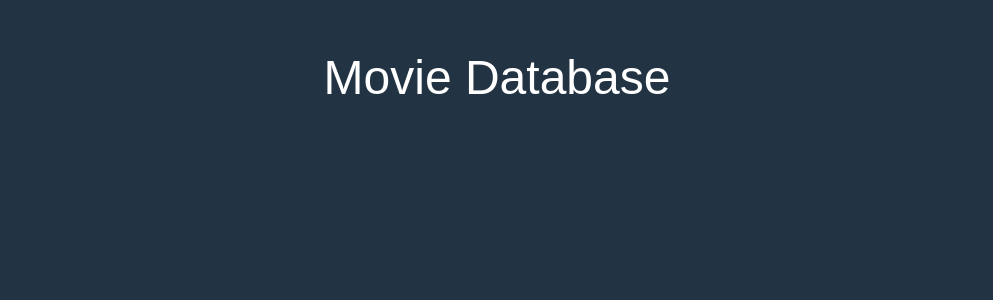
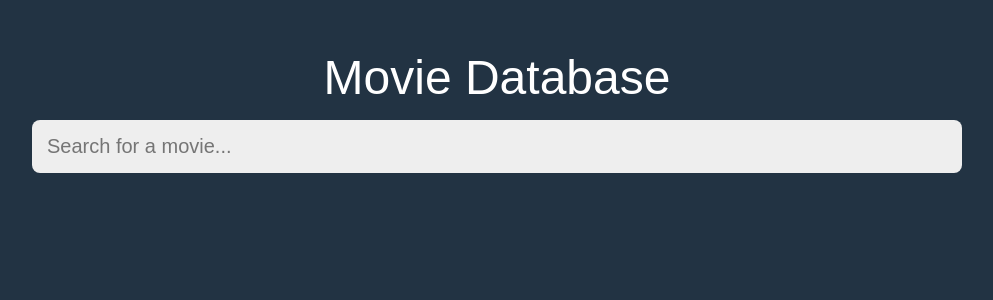
Before and after one commit to pankhuri-52/MovieDB, a React (Create React App) app in the folder moviedb/: page / in a window 1280 px wide. Shown: the top 300 px of the page, without its empty margins (143-1136 px from the left). Built offline with nearby package versions, Linux system fonts and the light colour scheme.

Commit message:
Search-Bar ready with styling

```diff
--- a/moviedb/src/App.js
+++ b/moviedb/src/App.js
@@ -1,4 +1,5 @@
 import React from 'react';
+import Search from './components/Search';
 
 function App() {
   return (
@@ -6,6 +7,12 @@ function App() {
       <header>
        <h1>Movie Database</h1>
       </header>
+      <main>
+        {/*  Search component for searching the movies */}
+        <Search />
+        {/* Results component for the results of the movies shown */}
+        {/* Popup component for the details of every movie */}
+      </main>
     </div>
   );
 }
--- /dev/null
+++ b/moviedb/src/components/Search.js
@@ -0,0 +1,10 @@
+import React from 'react';
+
+const Search = () => {
+    return (
+        <section className="searchbox-wrap">
+           <input type="text" placeholder="Search for a movie..." className="searchbox"/>
+        </section>
+    )
+}
+export default Search;
--- a/moviedb/src/index.css
+++ b/moviedb/src/index.css
@@ -19,3 +19,36 @@ header h1 {
   font-weight: 500;
   text-align: center;
 }
+
+main{
+  width: 100%;
+  max-width: 960px;
+  margin: 0 auto;
+}
+
+section {
+  padding : 15px;
+}
+
+.searchbox {
+  display: block;
+  width : 100%;
+  padding : 15px;
+
+  border: none;
+  outline: none;
+  background: none;
+
+  background-color: #EEE;
+  border-radius: 8px;
+
+  color : #53565A;
+  font-size: 20px;
+  font-weight: 300;
+
+  transition: 0.4s ease-out;
+}
+
+.searchbox:focus {
+  box-shadow: 0px 0px 8px 3px #4484C4;
+}
```
